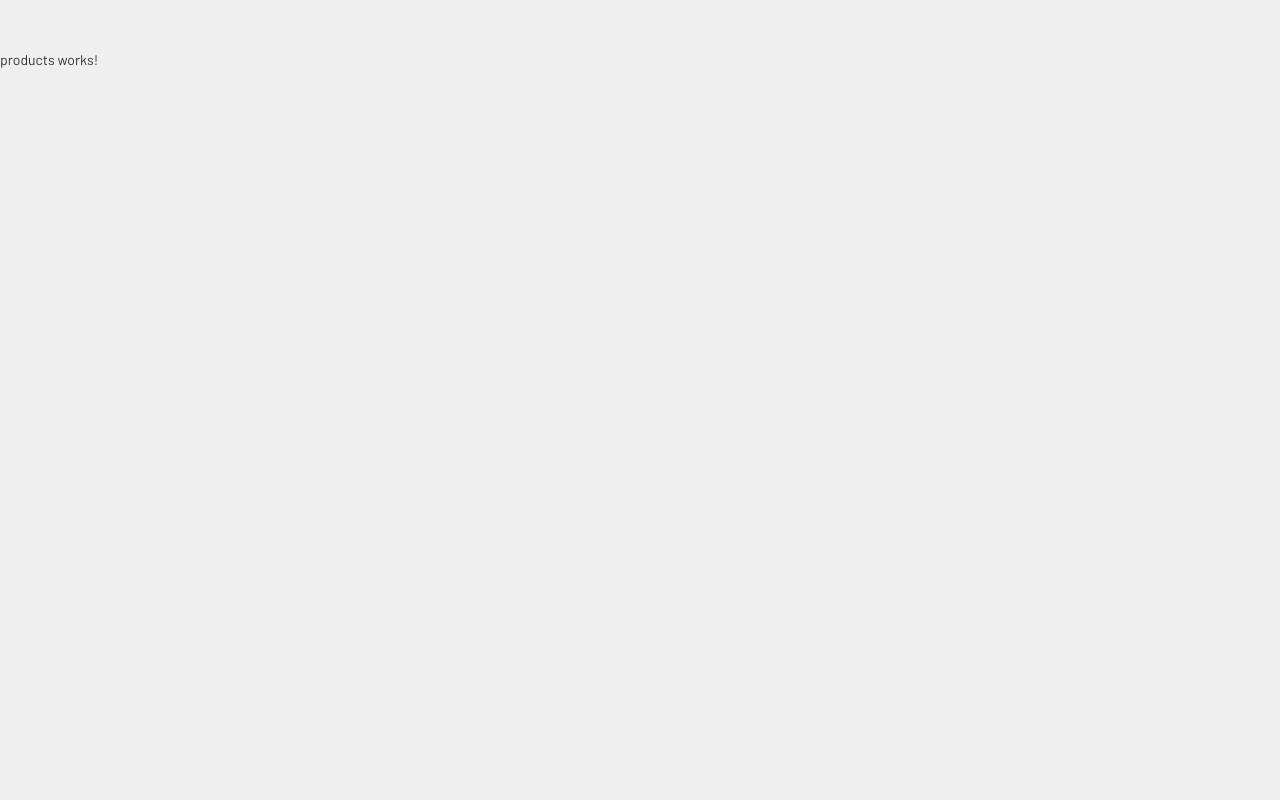
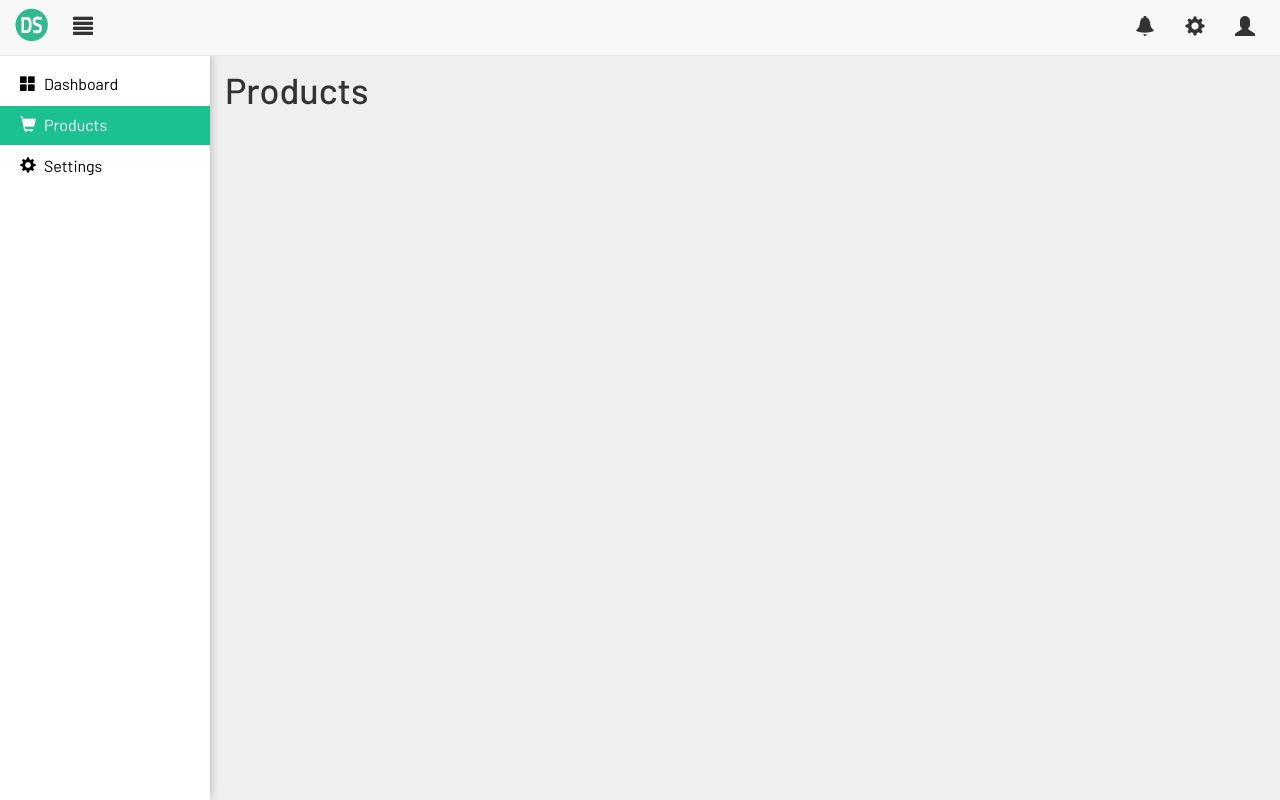
Before and after one commit to deziners-studio/dscart, an Angular app: page /products in a window 1280 px wide. Built offline with nearby package versions, Linux system fonts and the light colour scheme.

Commit message:
layout fixes

```diff
--- a/src/app/dashboard/dashboard.component.html
+++ b/src/app/dashboard/dashboard.component.html
@@ -1,2 +1,9 @@
 <app-header></app-header>
 <app-sidebar></app-sidebar>
+<div class="content-container">
+    <div class="container-fluid">
+        <div class="row">
+            <h1>Dashboard</h1>
+        </div>
+    </div>
+</div>
--- a/src/app/login/login.component.html
+++ b/src/app/login/login.component.html
@@ -13,7 +13,7 @@
 
     <span class="helper-link pull-left"><a href="#">Forgot password?</a></span>
 
-    <button class="btn btn-primary pull-right" (click)="login()">Login</button>
+    <button class="btn btn-primary pull-right">Login</button>
   </div>
   <span class="footer-link"><a routerLink="/">Back to ECommerce Website!</a></span>
 </div>
--- a/src/app/login/login.component.ts
+++ b/src/app/login/login.component.ts
@@ -6,7 +6,7 @@ import { Component, OnInit } from '@angular/core';
   styleUrls: ['./login.component.css']
 })
 export class LoginComponent implements OnInit {
-  private loginText: String = '';
+  public loginText: String = '';
 
   constructor() { }
 
--- a/src/app/products/products.component.html
+++ b/src/app/products/products.component.html
@@ -1,3 +1,9 @@
-<p>
-  products works!
-</p>
+<app-header></app-header>
+<app-sidebar></app-sidebar>
+<div class="content-container">
+    <div class="container-fluid">
+        <div class="row">
+            <h1>Products</h1>
+        </div>
+    </div>
+</div>
--- a/src/app/sidebar/sidebar.component.css
+++ b/src/app/sidebar/sidebar.component.css
@@ -1,4 +1,5 @@
 .sidebar-menu {
+    float: left;
     width: 210px;
     height: 100%;
     font-size: 16px;
--- a/src/app/sidebar/sidebar.component.html
+++ b/src/app/sidebar/sidebar.component.html
@@ -1,9 +1,9 @@
 <!-- SIDEBAR MENU SECTION -->
 <div class="sidebar-menu">
   <ul class="nav nav-pills nav-stacked">
-    <li class="active"><a href="#"><i class="glyphicon glyphicon-th-large"></i>Dashboard</a></li>
-    <li><a href="#"><i class="glyphicon glyphicon-shopping-cart"></i>Products</a></li>
-    <li><a href="#"><i class="glyphicon glyphicon-cog"></i>Settings</a></li>
+    <li routerLinkActive="active"><a routerLink="/dashboard"><i class="glyphicon glyphicon-th-large"></i>Dashboard</a></li>
+    <li routerLinkActive="active"><a routerLink="/products"><i class="glyphicon glyphicon-shopping-cart"></i>Products</a></li>
+    <li routerLinkActive="active"><a routerLink="/settings"><i class="glyphicon glyphicon-cog"></i>Settings</a></li>
 
   </ul>
 </div>
--- a/src/styles.css
+++ b/src/styles.css
@@ -28,3 +28,9 @@ label, input {
 .btn-primary:hover, .btn-primary:active, .btn-primary:focus {
     background-color: #06946b;
 }
+
+.content-container {
+    overflow: hidden;
+    padding-left: 15px;
+    padding-right: 15px;
+}
```
Also changed, not shown: 1 other file (tests, documents, lock files or other folders).
